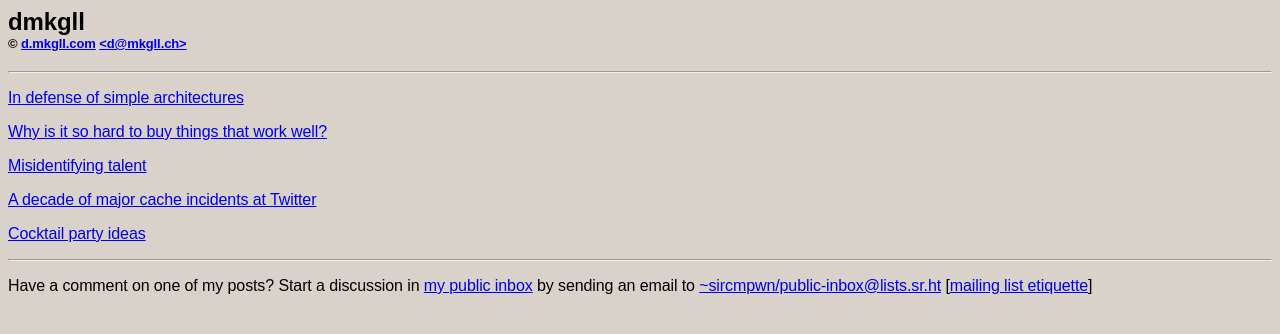
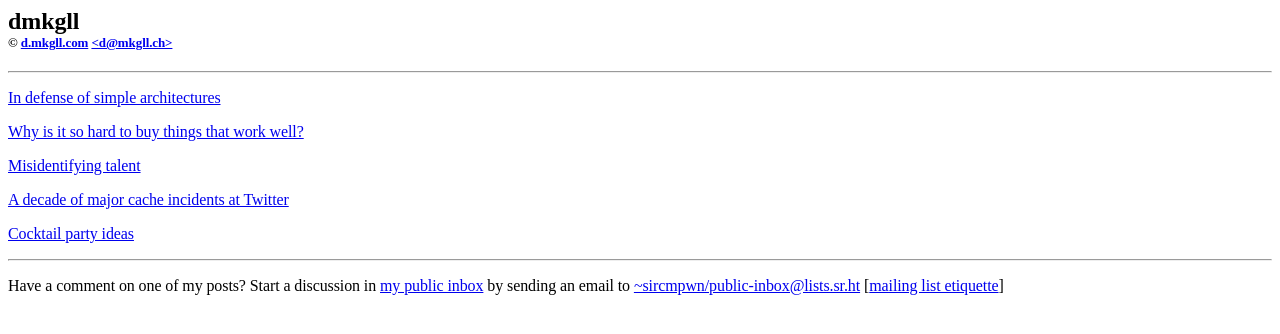
Before and after one commit to dmkgll/dmkgll, a Jekyll site: the page built from testing1.md, in a window 1280 px wide. Shown: the top 334 px of the page. Built offline with Jekyll 4.4.1, drawn with Linux system fonts in a browser that asks for light colours.

Commit message:
Update page.html

```diff
--- a/_layouts/page.html
+++ b/_layouts/page.html
@@ -1,11 +1,11 @@
 <html><head><style>
-}blockquote{
+blockquote{
     padding: 0.5em;}
 }</style>
  <title>{{page.title}}</title>
  <meta name="viewport" content="width=device-width">
  <link rel="shortcut icon" href="/favicon.ico" type="image/x-icon">
-<style>body{background: #D8D2CB;
+<style>body{background:
     font-family: sans-serif;
   letter-spacing: -.1px;}</style>
 <body>
```
